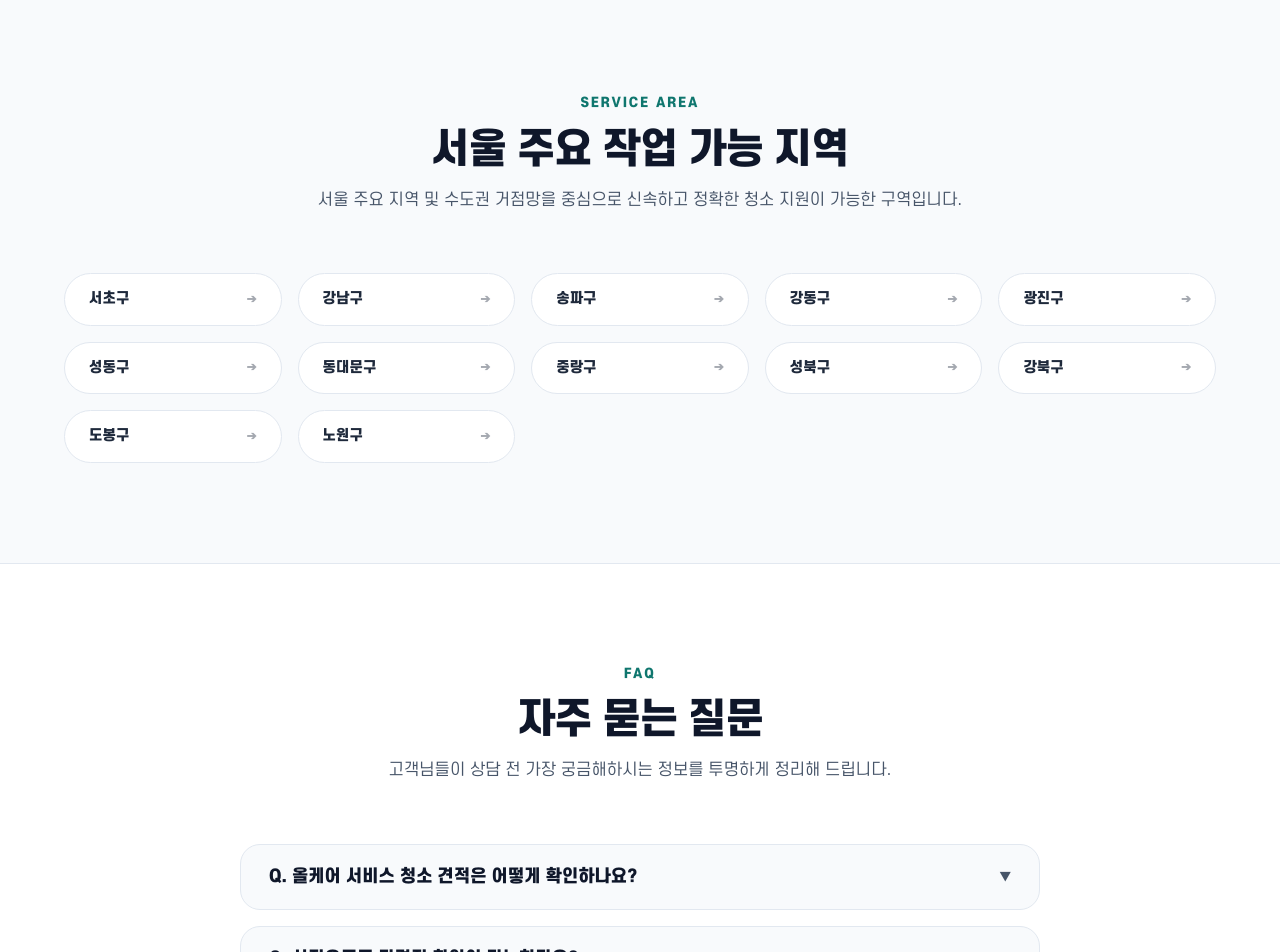
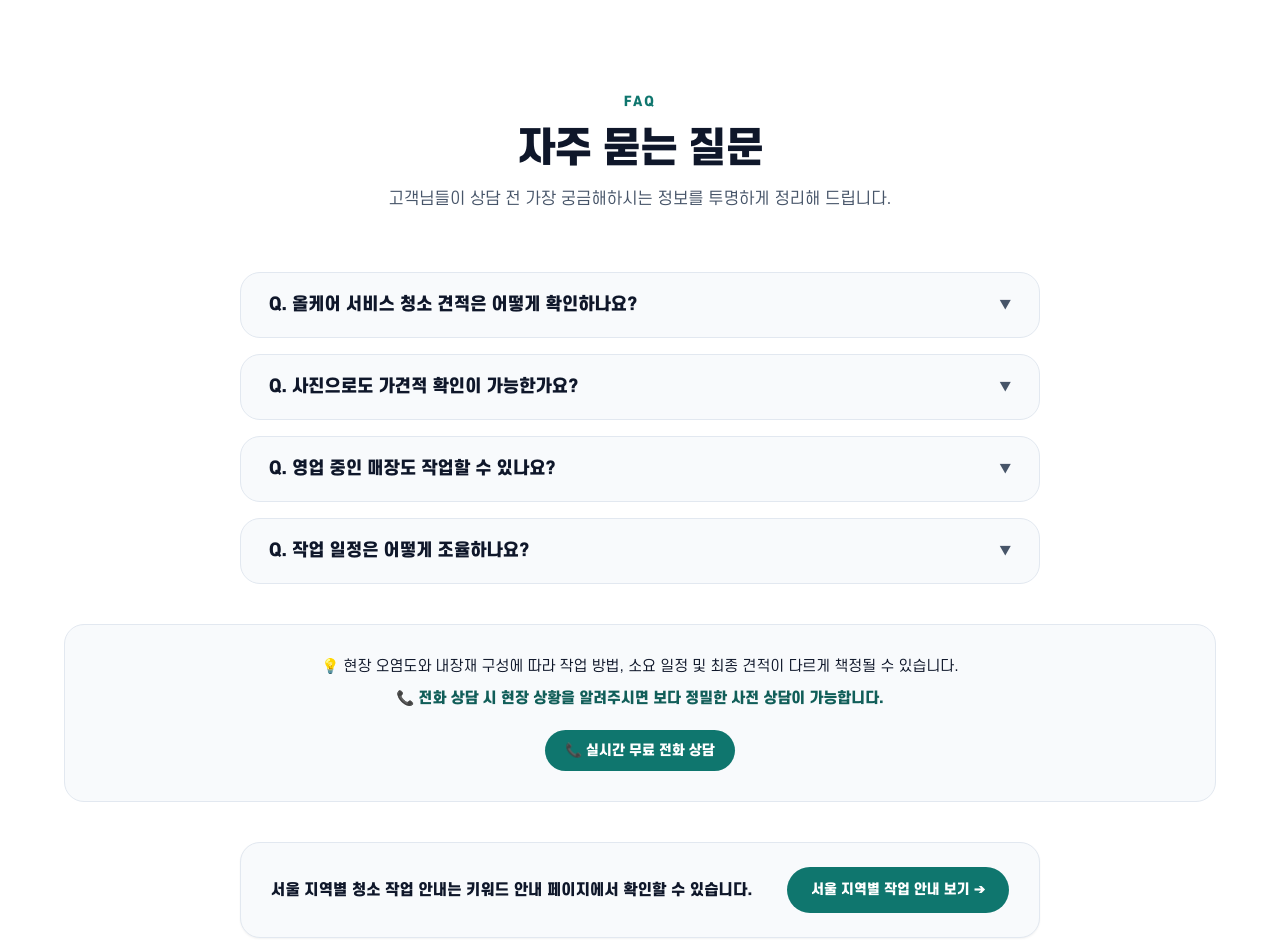
Before and after one commit to wogus5695-ctrl/SeoulE-clening-02, a Next.js app: page / in a window 1280 px wide. Shown: the part 4960-5912 px from the top of the page. Built offline with nearby package versions, Linux system fonts and the light colour scheme.

Commit message:
chore: 메인 페이지 구역 선택 섹션 제거 및 푸터 주요 링크화/FAQ 사이트맵 안내 링크 박스 추가로 대체

```diff
--- a/src/app/layout.tsx
+++ b/src/app/layout.tsx
@@ -5,6 +5,7 @@ import Header from "@/components/Header";
 import MobileFloatingCTA from "@/components/MobileFloatingCTA";
 import FooterDescription from "@/components/FooterDescription";
 import { Suspense } from "react";
+import Link from 'next/link';
 import { getMainMetadata, getJsonLd, BRAND_NAME, BUSINESS_NAME, BUSINESS_NUMBER, CONTACT_PHONE, NAVER_VERIFICATION, GOOGLE_VERIFICATION } from "@/lib/seo";
 
 const scDream = localFont({
@@ -69,6 +70,18 @@ export default function RootLayout({
                   신속 방문 상담 가능
                 </p>
               </div>
+              <div>
+                <h4 style={{ fontSize: '16px', marginBottom: '15px' }}>주요 서비스 지역</h4>
+                <ul style={{ listStyle: 'none', padding: 0, margin: 0, display: 'grid', gridTemplateColumns: 'repeat(2, 1fr)', gap: '8px 16px', fontSize: '13.5px' }}>
+                  <li><Link href="/keyword-hub/seoul-seocho" style={{ color: 'var(--gray-600)' }}>서초구 청소</Link></li>
+                  <li><Link href="/keyword-hub/seoul-gangnam" style={{ color: 'var(--gray-600)' }}>강남구 청소</Link></li>
+                  <li><Link href="/keyword-hub/seoul-songpa" style={{ color: 'var(--gray-600)' }}>송파구 청소</Link></li>
+                  <li><Link href="/keyword-hub/seoul-gangdong" style={{ color: 'var(--gray-600)' }}>강동구 청소</Link></li>
+                  <li><Link href="/keyword-hub/seoul-gwangjin" style={{ color: 'var(--gray-600)' }}>광진구 청소</Link></li>
+                  <li><Link href="/keyword-hub/seoul-seongdong" style={{ color: 'var(--gray-600)' }}>성동구 청소</Link></li>
+                  <li style={{ gridColumn: 'span 2', marginTop: '4px' }}><Link href="/sitemap-seoul" style={{ color: 'var(--accent)', fontWeight: '800' }}>전체 지역 보기 ➔</Link></li>
+                </ul>
+              </div>
             </div>
             <div style={{ marginTop: '50px', paddingTop: '30px', borderTop: '1px solid var(--gray-200)', textAlign: 'center', fontSize: '13px', color: 'var(--gray-600)' }}>
               <p style={{ marginBottom: '5px' }}>상호명: {BUSINESS_NAME} | 사업자등록번호: {BUSINESS_NUMBER}</p>
--- a/src/app/page.module.css
+++ b/src/app/page.module.css
@@ -1011,3 +1011,68 @@
     margin-bottom: 14px;
   }
 }
+
+/* Sitemap Link Box Styles (FAQ Bottom replacement for coverage) */
+.sitemapLinkBox {
+  max-width: 800px;
+  margin: 40px auto 0 auto; /* Placed cleanly under FAQ notice */
+  padding: 24px 30px;
+  background-color: var(--gray-50);
+  border: 1px solid var(--gray-200);
+  border-radius: var(--radius);
+  display: flex;
+  justify-content: space-between;
+  align-items: center;
+  gap: 20px;
+  box-shadow: var(--shadow-sm);
+  transition: all 0.3s ease;
+}
+
+.sitemapLinkBox:hover {
+  border-color: rgba(15, 118, 110, 0.2);
+  box-shadow: var(--shadow-md);
+}
+
+.sitemapLinkText {
+  font-size: 15px;
+  color: var(--gray-700);
+  font-weight: 800;
+  margin: 0;
+  line-height: 1.4;
+  word-break: keep-all;
+}
+
+.sitemapLinkBtn {
+  background-color: var(--accent);
+  color: white !important;
+  padding: 12px 24px;
+  border-radius: 30px;
+  font-size: 13.5px;
+  font-weight: 800;
+  transition: all 0.2s ease;
+  white-space: nowrap;
+  display: inline-flex;
+  align-items: center;
+  justify-content: center;
+}
+
+.sitemapLinkBtn:hover {
+  background-color: var(--accent-dark);
+  transform: translateY(-2px);
+  box-shadow: 0 4px 12px rgba(15, 118, 110, 0.25);
+}
+
+@media (max-width: 768px) {
+  .sitemapLinkBox {
+    flex-direction: column;
+    text-align: center;
+    margin: 30px 0 0 0;
+    padding: 20px;
+    gap: 16px;
+  }
+
+  .sitemapLinkBtn {
+    width: 100%;
+    padding: 12px 20px;
+  }
+}
--- a/src/components/MainTemplate.tsx
+++ b/src/components/MainTemplate.tsx
@@ -204,21 +204,7 @@ export default function MainTemplate({
     );
   };
 
-  // 12개 서울 주요 지역 및 거점 구 리스트
-  const targetDistricts = [
-    { name: '서초구', slug: 'seocho' },
-    { name: '강남구', slug: 'gangnam' },
-    { name: '송파구', slug: 'songpa' },
-    { name: '강동구', slug: 'gangdong' },
-    { name: '광진구', slug: 'gwangjin' },
-    { name: '성동구', slug: 'seongdong' },
-    { name: '동대문구', slug: 'dongdaemun' },
-    { name: '중랑구', slug: 'jungnang' },
-    { name: '성북구', slug: 'seongbuk' },
-    { name: '강북구', slug: 'gangbuk' },
-    { name: '도봉구', slug: 'dobong' },
-    { name: '노원구', slug: 'nowon' }
-  ];
+
 
   return (
     <div className={styles.container}>
@@ -447,24 +433,7 @@ export default function MainTemplate({
         </div>
       </section>
 
-      {/* 5. 서울 주요 작업 가능 지역 */}
-      <section className={styles.coverage}>
-        <div className={styles.inner}>
-          <div className={styles.sectionHeader}>
-            <span className={styles.subTitle}>SERVICE AREA</span>
-            <h2 className={styles.sectionTitle}>서울 주요 작업 가능 지역</h2>
-            <p className={styles.sectionDesc}>서울 주요 지역 및 수도권 거점망을 중심으로 신속하고 정확한 청소 지원이 가능한 구역입니다.</p>
-          </div>
-          <div className={styles.coverageGrid}>
-            {targetDistricts.map((dist, idx) => (
-              <Link key={idx} href={`/area/seoul/${dist.slug}`} className={styles.coverageItem}>
-                <span>{dist.name}</span>
-                <span className={styles.coverageArrow}>➔</span>
-              </Link>
-            ))}
-          </div>
-        </div>
-      </section>
+
 
       {/* 6. FAQ 섹션 */}
       <section className={styles.faq}>
@@ -522,6 +491,16 @@ export default function MainTemplate({
               <a href={`tel:${CONTACT_PHONE}`} className={styles.faqPhoneLink}>📞 실시간 무료 전화 상담</a>
             </div>
           </div>
+
+          {/* 키워드 안내 페이지 링크 안내 박스 */}
+          <div className={styles.sitemapLinkBox}>
+            <p className={styles.sitemapLinkText}>
+              서울 지역별 청소 작업 안내는 키워드 안내 페이지에서 확인할 수 있습니다.
+            </p>
+            <Link href="/sitemap-seoul" className={styles.sitemapLinkBtn}>
+              서울 지역별 작업 안내 보기 ➔
+            </Link>
+          </div>
         </div>
       </section>
 
```
